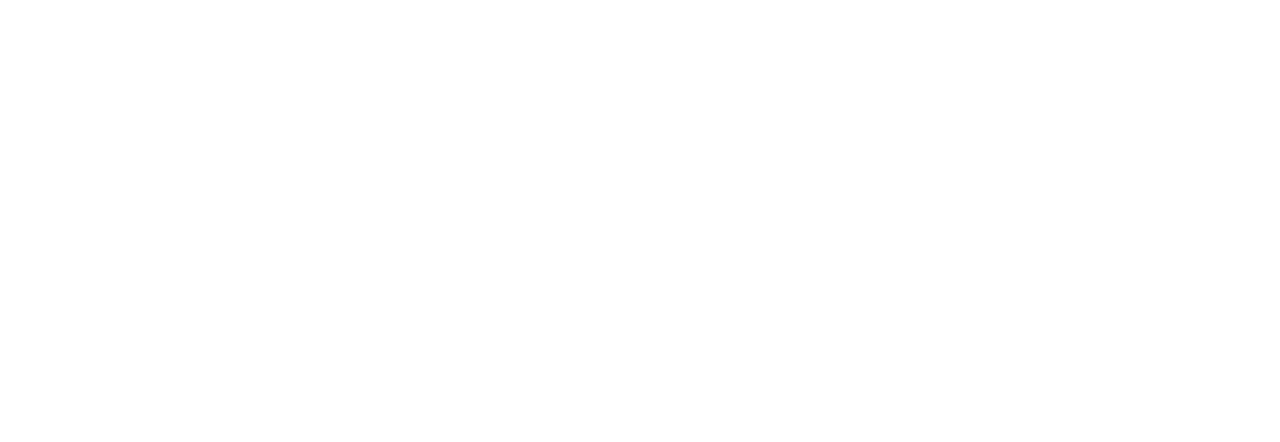
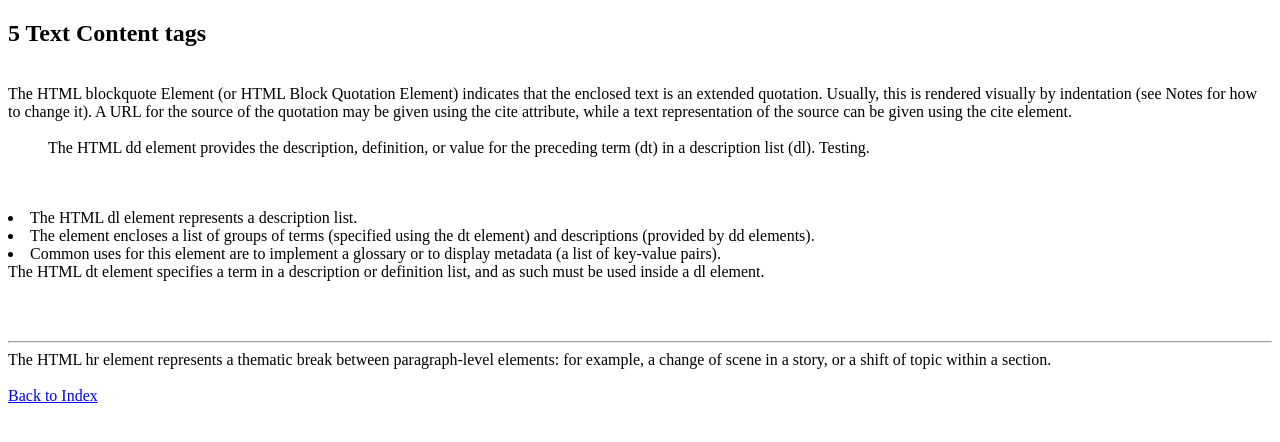
Before and after one commit to thiago-lee/coding-practices, a plain HTML site: page Ex2/3-Text-Content.html in a window 1280 px wide. Drawn offline with Linux system fonts and the light colour scheme.

Commit message:
3-text etc

```diff
--- a/Ex2/3-Text-Content.html
+++ b/Ex2/3-Text-Content.html
@@ -0,0 +1,36 @@
+<!DOCTYPE html>
+<html lang="en">
+<head>
+    <meta charset="UTF-8">
+    <meta name="viewport" content="width=\, initial-scale=1.0">
+    <title>Document</title>
+</head>
+<body>
+    <h2>5 Text Content tags</h2>
+    <br>
+    <block-quote>The HTML blockquote Element (or HTML Block Quotation Element) indicates that the enclosed text is an extended quotation.
+        Usually, this is rendered visually by indentation (see Notes for how to change it).
+        A URL for the source of the quotation may be given using the cite attribute, while a text representation of the source can be given using the cite element.</block-quote>
+    <br>
+    <br>
+    <dd>The HTML dd element provides the description, definition, or value for the preceding term (dt) in a description list (dl).
+        Testing.
+    </dd>
+    <br>
+    <br>
+    <dl>
+        <li>The HTML dl element represents a description list.</li>
+        <li>The element encloses a list of groups of terms (specified using the dt element) and descriptions (provided by dd elements).</li>
+        <li>Common uses for this element are to implement a glossary or to display metadata (a list of key-value pairs).</li>
+        <dt>The HTML dt element specifies a term in a description or definition list,
+            and as such must be used inside a dl element.</dt>
+    </dl>
+    <br>
+    <br>
+    <hr>The HTML hr element represents a thematic break between paragraph-level elements:
+    for example, a change of scene in a story, or a shift of topic within a section.
+    <br>
+    <br>
+    <a href="https://thiago-lee.github.io/coding-practices/">Back to Index</a>
+</body>
+</html>
```
Also changed, not shown: Ex2/2-Content-Sectioning.html (+2 -2 lines).
